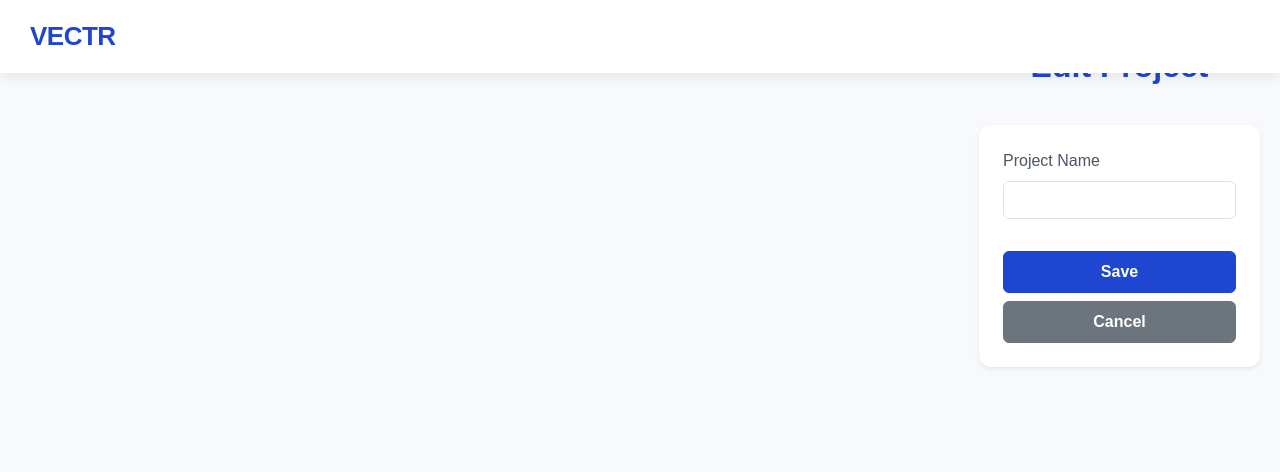
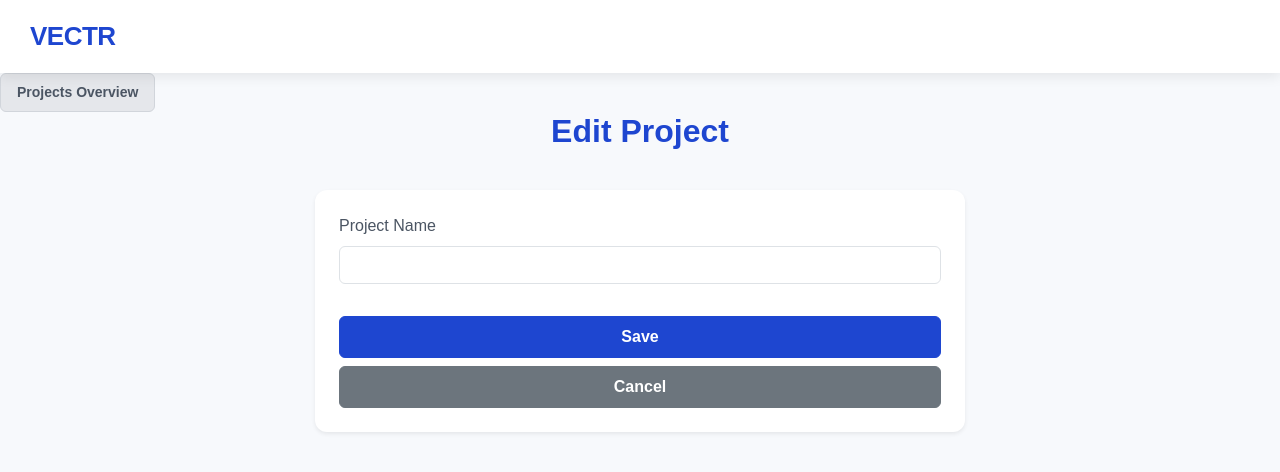
Before and after one commit to A-D-DBS-application/web-application-2025-group-39, a Flask app: template app/templates/edit_project.html in a window 1280 px wide. Shown: the top 472 px of the page. Run offline with Flask 3, Linux system fonts and the light colour scheme; the template is opened without the code that fills it, so the values that code supplies are empty; parts of the project's set-up code (start-up, migrations or seed data) failed here and were passed over.

Commit message:
edit project opnieuw

```diff
--- a/app/templates/edit_project.html
+++ b/app/templates/edit_project.html
@@ -4,21 +4,18 @@
 {% block body_class %}projects-body{% endblock %}
 
 {% block content %}
-  <!-- Right-top button -->
-  <div class="top-right">
-
   <!-- Terugknop naar projectenoverzicht -->
-<div class="top-right">
     <a href="{{ url_for('main.projects') }}"
       class="btn btn-base btn-nav btn-sm">
       Projects Overview
+
     </a>
   </div>
 
   <h2 class="mb-4 text-center">Edit Project</h2>
-
   <!-- Formulierkaart om projectgegevens aan te passen -->
   <div class="form-card shadow-sm p-4 mx-auto">
+
 
     <!-- Formulier voor projectbewerking -->
     <form method="post">
@@ -32,17 +29,11 @@
                value="{{ project.project_name }}"
                required>
       </div>
-
     <!-- Opslaan en annuleren knoppen -->
       <button type="submit" class="btn btn-base btn-primary-custom w-100 mt-3">Save</button>
-
-    <a href="{{ url_for('main.projects') }}"
-       class="btn btn-base btn-secondary-custom w-100 mt-2">
+      <a href="{{ url_for('main.projects') }}" class="btn btn-base btn-secondary-custom w-100 mt-2">
         Cancel
       </a>
-
     </form>
-
   </div>
-
 {% endblock %}
```
Lines whose indentation alone changed are shown as unchanged.
